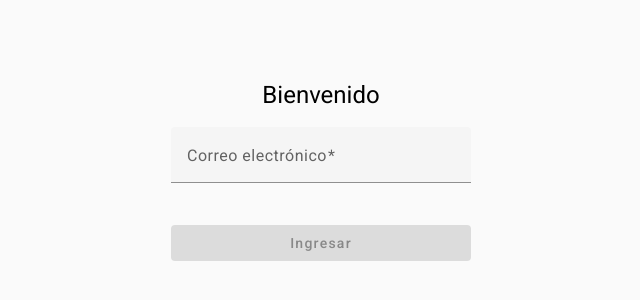
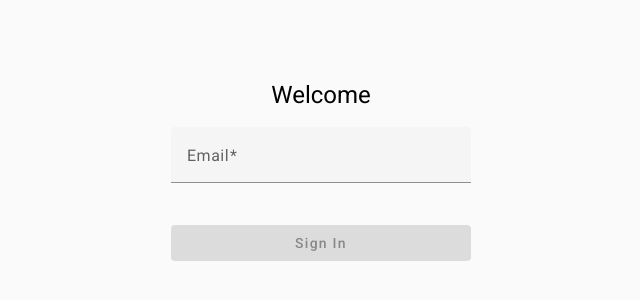
Before and after one commit to castillo05/atom, an Angular app in the folder atom-frontend/: page /login in a window 1280 px wide. Shown: the part 230-530 px from the top of the page, without its empty margins (319-959 px from the left). Built offline with nearby package versions, Linux system fonts and the light colour scheme.

Commit message:
refactor: translate auth components to English - Update login component text and comments - Update create user dialog text - Translate form validation messages

```diff
--- a/atom-frontend/src/app/features/auth/create-user-dialog/create-user-dialog.component.html
+++ b/atom-frontend/src/app/features/auth/create-user-dialog/create-user-dialog.component.html
@@ -1,8 +1,8 @@
-<h2 mat-dialog-title>Crear nuevo usuario</h2>
+<h2 mat-dialog-title>Create New User</h2>
 <mat-dialog-content>
-    ¿Deseas crear un nuevo usuario con el correo {{data.email}}?
+    Do you want to create a new user with email {{data.email}}?
 </mat-dialog-content>
 <mat-dialog-actions align="end">
-    <button mat-button (click)="onNoClick()">Cancelar</button>
-    <button mat-raised-button color="primary" [mat-dialog-close]="true">Crear</button>
+    <button mat-button (click)="onNoClick()">Cancel</button>
+    <button mat-raised-button color="primary" [mat-dialog-close]="true">Create</button>
 </mat-dialog-actions>
--- a/atom-frontend/src/app/features/auth/login/login.component.html
+++ b/atom-frontend/src/app/features/auth/login/login.component.html
@@ -1,18 +1,18 @@
 <div class="login-container">
-    <h1>Bienvenido</h1>
+    <h1>Welcome</h1>
     <form [formGroup]="loginForm" (ngSubmit)="onSubmit()">
         <mat-form-field appearance="fill">
-            <mat-label>Correo electrónico</mat-label>
+            <mat-label>Email</mat-label>
             <input matInput type="email" formControlName="email" required>
             <mat-error *ngIf="loginForm.get('email')?.hasError('required')">
-                El correo es requerido
+                Email is required
             </mat-error>
             <mat-error *ngIf="loginForm.get('email')?.hasError('email')">
-                Ingrese un correo válido
+                Please enter a valid email
             </mat-error>
         </mat-form-field>
         <button mat-raised-button color="primary" type="submit" [disabled]="loginForm.invalid">
-            Ingresar
+            Sign In
         </button>
     </form>
 </div>
--- a/atom-frontend/src/app/features/auth/login/login.component.ts
+++ b/atom-frontend/src/app/features/auth/login/login.component.ts
@@ -43,19 +43,19 @@ export class LoginComponent {
     onSubmit() {
         if (this.loginForm.valid) {
             const email = this.loginForm.get('email')?.value;
-            const tempUserId = uuidv4(); // Generamos un ID temporal
+            const tempUserId = uuidv4(); // Generate a temporary ID
 
-            // Primero generamos el token
+            // First generate the token
             this.authService.generateToken(tempUserId, email).subscribe({
                 next: () => {
-                    // Una vez que tenemos el token, intentamos encontrar al usuario
+                    // Once we have the token, try to find the user
                     this.userService.findByEmail(email).subscribe({
                         next: (user) => {
                             localStorage.setItem('userId', user.id);
                             this.router.navigate(['/tasks']);
                         },
                         error: () => {
-                            // Si el usuario no existe, mostramos el diálogo de creación
+                            // If user doesn't exist, show creation dialog
                             const dialogRef = this.dialog.open(CreateUserDialogComponent, {
                                 data: { email }
                             });
```
